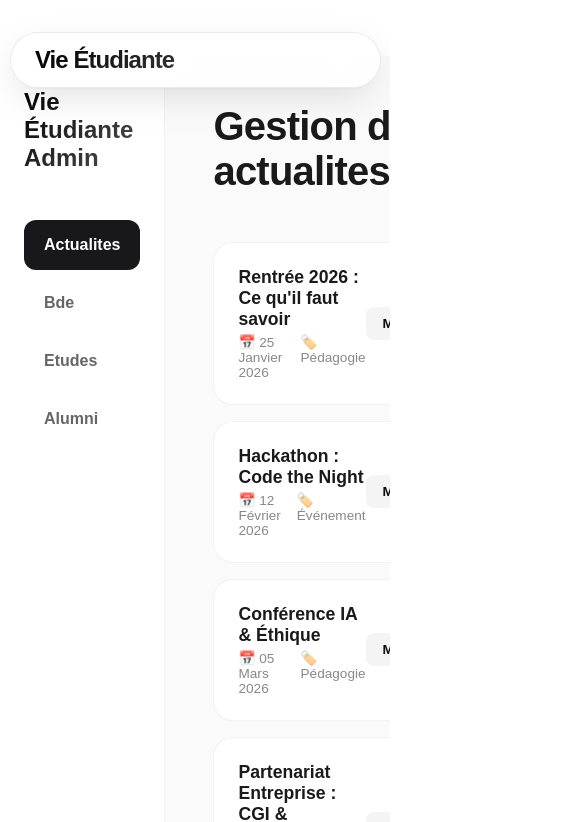
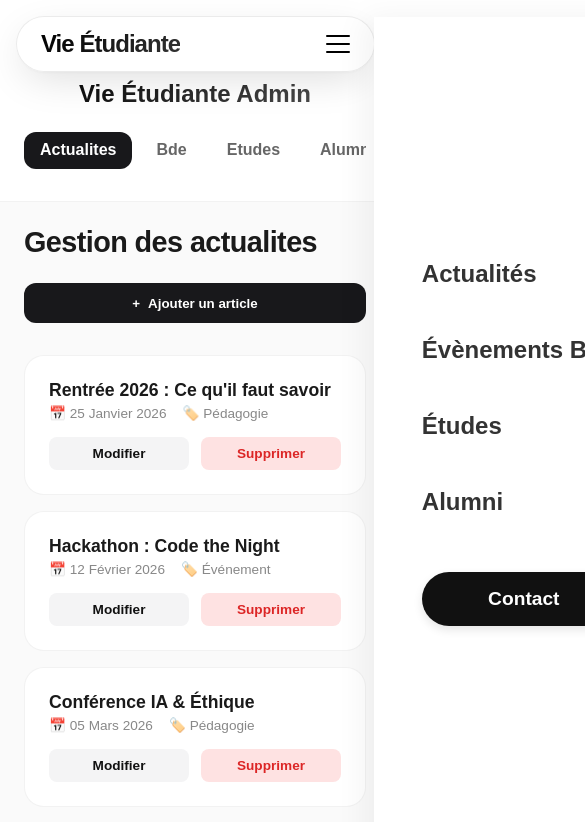
Before and after one commit to TORCHIN-Maxence-24020376/vie-etudiante, a Next.js app in the folder vie-etudiante/: page /admin in a window 390 px wide. Shown: the top 822 px of the page, 585 px wide, since content can reach past the window. Built offline with nearby package versions, Linux system fonts and the light colour scheme.

Commit message:
commit 10 sexe

```diff
--- a/vie-etudiante/src/app/admin/AdminDashboard.module.css
+++ b/vie-etudiante/src/app/admin/AdminDashboard.module.css
@@ -385,3 +385,103 @@
         background: #e4e4e7;
     }
 }
+
+/* RESPONSIVE OVERRIDES */
+@media (max-width: 1024px) {
+    .sidebar {
+        width: 220px;
+    }
+
+    .mainContent {
+        padding: 2rem;
+    }
+}
+
+@media (max-width: 768px) {
+    .adminContainer {
+        flex-direction: column;
+    }
+
+    .sidebar {
+        width: 100%;
+        height: auto;
+        position: relative;
+        padding: 1.5rem;
+        border-right: none;
+        border-bottom: 1px solid rgba(0, 0, 0, 0.05);
+    }
+
+    @media (prefers-color-scheme: dark) {
+        .sidebar {
+            border-bottom-color: #27272a;
+        }
+    }
+
+    .sidebarTitle {
+        margin-bottom: 1.5rem;
+        text-align: center;
+    }
+
+    .sidebar nav {
+        display: flex;
+        overflow-x: auto;
+        gap: 0.5rem;
+        padding-bottom: 0.5rem;
+    }
+
+    .navItem {
+        white-space: nowrap;
+        margin-bottom: 0;
+        padding: 0.6rem 1rem;
+    }
+
+    .mainContent {
+        padding: 1.5rem;
+    }
+
+    .header {
+        flex-direction: column;
+        align-items: flex-start;
+        gap: 1.5rem;
+        margin-bottom: 2rem;
+    }
+
+    .title {
+        font-size: 1.8rem;
+    }
+
+    .addButton {
+        width: 100%;
+        justify-content: center;
+    }
+
+    .card {
+        flex-direction: column;
+        align-items: flex-start;
+        gap: 1rem;
+    }
+
+    .actions {
+        width: 100%;
+        display: grid;
+        grid-template-columns: 1fr 1fr;
+    }
+
+    .editBtn,
+    .deleteBtn {
+        text-align: center;
+    }
+
+    .editorModal {
+        padding: 1.5rem;
+    }
+
+    .modalFooter {
+        flex-direction: column;
+    }
+
+    .saveBtn,
+    .cancelBtn {
+        width: 100%;
+    }
+}
--- a/vie-etudiante/src/app/inner.module.css
+++ b/vie-etudiante/src/app/inner.module.css
@@ -48,7 +48,7 @@
 /* Grid Layouts */
 .grid {
     display: grid;
-    grid-template-columns: repeat(auto-fit, minmax(320px, 1fr));
+    grid-template-columns: repeat(auto-fit, minmax(280px, 1fr));
     gap: 2rem;
 }
 
@@ -363,13 +363,21 @@
 
 /* Mobile Responsiveness for Article */
 @media (max-width: 768px) {
+    .section {
+        padding: 0 1rem;
+    }
+
     .articleContainer {
         margin: 0 1rem;
-        padding: 2rem 1.5rem;
+        padding: 2.5rem 1.5rem;
     }
 
     .title {
         font-size: 2.5rem;
+    }
+
+    .subtitle {
+        font-size: 1.1rem;
     }
 
     .eventMetaBox {
@@ -378,3 +386,13 @@
         text-align: center;
     }
 }
+
+@media (max-width: 480px) {
+    .title {
+        font-size: 2rem;
+    }
+
+    .grid {
+        grid-template-columns: 1fr;
+    }
+}
--- a/vie-etudiante/src/components/ArticleCard/ArticleCard.tsx
+++ b/vie-etudiante/src/components/ArticleCard/ArticleCard.tsx
@@ -47,7 +47,7 @@ export default function ArticleCard({ title, date, category, desc, slug, type =
                 <div style={{ display: 'flex', gap: '0.5rem', alignItems: 'center' }}>
                     <span className={styles.category}>{category}</span>
                     {price && (
-                        <span className={`${styles.priceBadge} ${price.toLowerCase().includes('gratuit') ? styles.free : styles.paid}`}>
+                        <span className={`${styles.priceBadge} ${/gratuit/i.test(price) ? styles.free : styles.paid}`}>
                             {price}
                         </span>
                     )}
--- a/vie-etudiante/src/components/ArticleDetail/ArticleDetail.tsx
+++ b/vie-etudiante/src/components/ArticleDetail/ArticleDetail.tsx
@@ -45,7 +45,11 @@ export default function ArticleDetail({
                 <div className={styles.content}>
                     {(price || registerLink) && (
                         <div className={styles.eventMetaBox}>
-                            {price && <span className={styles.priceTag}>{price}</span>}
+                            {price && (
+                                <span className={`${styles.priceTag} ${/gratuit/i.test(price) ? styles.free : styles.paid}`}>
+                                    {price}
+                                </span>
+                            )}
                             {registerLink && (
                                 <a href={registerLink} className={styles.cardLink}>
                                     S'inscrire Maintenant →
--- a/vie-etudiante/src/components/Header/Header.module.css
+++ b/vie-etudiante/src/components/Header/Header.module.css
@@ -38,14 +38,11 @@
 
 .header:hover {
     background: rgba(255, 255, 255, 0.9);
-    box-shadow:
-        0 20px 50px -12px rgba(0, 0, 0, 0.2),
-        0 4px 8px -2px rgba(0, 0, 0, 0.06);
+    box-shadow: 0 20px 50px -12px rgba(0, 0, 0, 0.2), 0 4px 8px -2px rgba(0, 0, 0, 0.06);
     transform: translateY(-2px);
     border-color: rgba(0, 0, 0, 0.12);
 }
 
-/* Dark Mode Adaptation */
 @media (prefers-color-scheme: dark) {
     .header {
         background: rgba(20, 20, 20, 0.65);
@@ -77,6 +74,7 @@
     -webkit-background-clip: text;
     -webkit-text-fill-color: transparent;
     transition: opacity 0.3s ease;
+    z-index: 1001;
 }
 
 @media (prefers-color-scheme: dark) {
@@ -94,7 +92,6 @@
     align-items: center;
 }
 
-/* Link with Sliding Underline Animation */
 .link {
     position: relative;
     font-size: 1rem;
@@ -141,7 +138,6 @@
     }
 }
 
-/* CTA Button with Shine & Scale Effect */
 .ctaButton {
     position: relative;
     padding: 0.75rem 1.6rem;
@@ -153,35 +149,16 @@
     border: none;
     cursor: pointer;
     overflow: hidden;
-    /* For the shine effect */
     transition: all 0.4s cubic-bezier(0.175, 0.885, 0.32, 1.275);
-    /* Bouncy transition */
     box-shadow: 0 4px 10px rgba(0, 0, 0, 0.1);
-}
-
-/* Shine Effect Pseudo-element */
-.ctaButton::before {
-    content: '';
-    position: absolute;
-    top: 0;
-    left: -100%;
-    width: 100%;
-    height: 100%;
-    background: linear-gradient(90deg,
-            transparent,
-            rgba(255, 255, 255, 0.2),
-            transparent);
-    transition: left 0.5s ease;
+    text-decoration: none;
+    display: inline-block;
 }
 
 .ctaButton:hover {
     transform: scale(1.08) translateY(-2px);
     box-shadow: 0 10px 25px rgba(0, 0, 0, 0.25);
     background: #000;
-}
-
-.ctaButton:hover::before {
-    left: 100%;
 }
 
 @media (prefers-color-scheme: dark) {
@@ -194,23 +171,126 @@
         background: #eee;
         box-shadow: 0 10px 25px rgba(255, 255, 255, 0.15);
     }
+}
 
-    .ctaButton::before {
-        background: linear-gradient(90deg,
-                transparent,
-                rgba(0, 0, 0, 0.1),
-                transparent);
+/* Burger Menu Toggle */
+.burger {
+    display: none;
+    flex-direction: column;
+    justify-content: space-between;
+    width: 24px;
+    height: 18px;
+    background: transparent;
+    border: none;
+    cursor: pointer;
+    padding: 0;
+    z-index: 1001;
+}
+
+.burger span {
+    width: 100%;
+    height: 2px;
+    background: #000;
+    border-radius: 10px;
+    transition: all 0.3s cubic-bezier(0.16, 1, 0.3, 1);
+    transform-origin: left;
+}
+
+@media (prefers-color-scheme: dark) {
+    .burger span {
+        background: #fff;
     }
 }
 
-/* Responsive */
-@media (max-width: 768px) {
-    .navLinks {
-        display: none;
+.burgerActive span:first-child {
+    transform: rotate(45deg);
+    width: 25px;
+}
+
+.burgerActive span:nth-child(2) {
+    opacity: 0;
+}
+
+.burgerActive span:last-child {
+    transform: rotate(-45deg);
+    width: 25px;
+}
+
+/* Responsive Overlay */
+.overlay {
+    position: fixed;
+    top: 0;
+    left: 0;
+    width: 100%;
+    height: 100%;
+    background: rgba(0, 0, 0, 0.1);
+    backdrop-filter: blur(8px);
+    z-index: 998;
+    animation: fadeIn 0.3s ease;
+}
+
+@keyframes fadeIn {
+    from {
+        opacity: 0;
     }
 
-    .header {
-        padding: 0.8rem 1.5rem;
-        width: 95%;
+    to {
+        opacity: 1;
     }
 }
+
+/* Responsive Styles */
+@media (max-width: 768px) {
+    .header {
+        top: 1rem;
+        width: 92%;
+        padding: 0.8rem 1.5rem;
+    }
+
+    .burger {
+        display: flex;
+    }
+
+    .navLinks {
+        position: fixed;
+        top: 0;
+        right: 0;
+        height: 100vh;
+        width: 300px;
+        background: rgba(255, 255, 255, 0.95);
+        backdrop-filter: blur(20px);
+        flex-direction: column;
+        justify-content: center;
+        align-items: flex-start;
+        padding: 4rem 3rem;
+        gap: 2rem;
+        transform: translateX(100%);
+        transition: transform 0.5s cubic-bezier(0.16, 1, 0.3, 1);
+        z-index: 999;
+        box-shadow: -10px 0 30px rgba(0, 0, 0, 0.05);
+    }
+
+    .navLinksOpen {
+        transform: translateX(0);
+    }
+
+    .link {
+        font-size: 1.5rem;
+        font-weight: 700;
+    }
+
+    .ctaButton {
+        width: 100%;
+        text-align: center;
+        margin-top: 1rem;
+        font-size: 1.2rem;
+        padding: 1rem 2rem;
+    }
+
+    @media (prefers-color-scheme: dark) {
+        .navLinks {
+            background: rgba(15, 15, 15, 0.98);
+            border-left: 1px solid rgba(255, 255, 255, 0.1);
+        }
+    }
+}
--- a/vie-etudiante/src/components/Header/Header.tsx
+++ b/vie-etudiante/src/components/Header/Header.tsx
@@ -1,32 +1,64 @@
+"use client";
+
+import { useState, useEffect } from 'react';
 import Link from 'next/link';
 import styles from './Header.module.css';
 
 const Header = () => {
+    const [isMenuOpen, setIsMenuOpen] = useState(false);
+
+    // Close menu on link click
+    const closeMenu = () => setIsMenuOpen(false);
+
+    // Prevent scroll when menu is open
+    useEffect(() => {
+        if (isMenuOpen) {
+            document.body.style.overflow = 'hidden';
+        } else {
+            document.body.style.overflow = 'unset';
+        }
+    }, [isMenuOpen]);
+
     return (
         <header className={styles.header}>
             <nav className={styles.navContainer}>
-                <Link href="/" className={styles.logo}>
+                <Link href="/" className={styles.logo} onClick={closeMenu}>
                     Vie Étudiante
                 </Link>
 
-                <div className={styles.navLinks}>
-                    <Link href="/actualites" className={styles.link}>
+                {/* Mobile Burger Button */}
+                <button
+                    className={`${styles.burger} ${isMenuOpen ? styles.burgerActive : ''}`}
+                    onClick={() => setIsMenuOpen(!isMenuOpen)}
+                    aria-label="Menu"
+                >
+                    <span></span>
+                    <span></span>
+                    <span></span>
+                </button>
+
+                {/* Desktop and Mobile Menu */}
+                <div className={`${styles.navLinks} ${isMenuOpen ? styles.navLinksOpen : ''}`}>
+                    <Link href="/actualites" className={styles.link} onClick={closeMenu}>
                         Actualités
                     </Link>
-                    <Link href="/bde" className={styles.link}>
+                    <Link href="/bde" className={styles.link} onClick={closeMenu}>
                         Évènements BDE
                     </Link>
-                    <Link href="/etudes" className={styles.link}>
+                    <Link href="/etudes" className={styles.link} onClick={closeMenu}>
                         Études
                     </Link>
-                    <Link href="/alumni" className={styles.link}>
+                    <Link href="/alumni" className={styles.link} onClick={closeMenu}>
                         Alumni
                     </Link>
-                    <Link href="/contact" className={styles.ctaButton}>
+                    <Link href="/contact" className={styles.ctaButton} onClick={closeMenu}>
                         Contact
                     </Link>
                 </div>
             </nav>
+
+            {/* Overlay for mobile menu */}
+            {isMenuOpen && <div className={styles.overlay} onClick={closeMenu} />}
         </header>
     );
 };
--- a/vie-etudiante/src/data/actualites.json
+++ b/vie-etudiante/src/data/actualites.json
@@ -10,12 +10,12 @@
         {
             "id": 1,
             "title": "Rentrée 2026 : Ce qu'il faut savoir",
-            "slug": "rentree-2026",
+            "slug": "rentre-2026--ce-quil-faut-savoir",
             "date": "25 Janvier 2026",
-            "isoDate": "2026-01-25",
+            "isoDate": "2026-01-27",
             "desc": "Toutes les informations importantes pour la rentrée décalée et les inscriptions administratives.",
             "category": "Pédagogie",
-            "content": "Lorem ipsum dolor sit amet, consectetur adipiscing elit. Sed do eiusmod tempor incididunt ut labore et dolore magna aliqua. Ut enim ad minim veniam, quis nostrud exercitation ullamco laboris nisi ut aliquip ex ea commodo consequat."
+            "content": "test"
         },
         {
             "id": 2,
```
Also changed, not shown: vie-etudiante/src/components/ArticleCard/ArticleCard.module.css (+28 -22 lines), vie-etudiante/src/components/ArticleDetail/ArticleDetail.module.css (+25 -6 lines).
